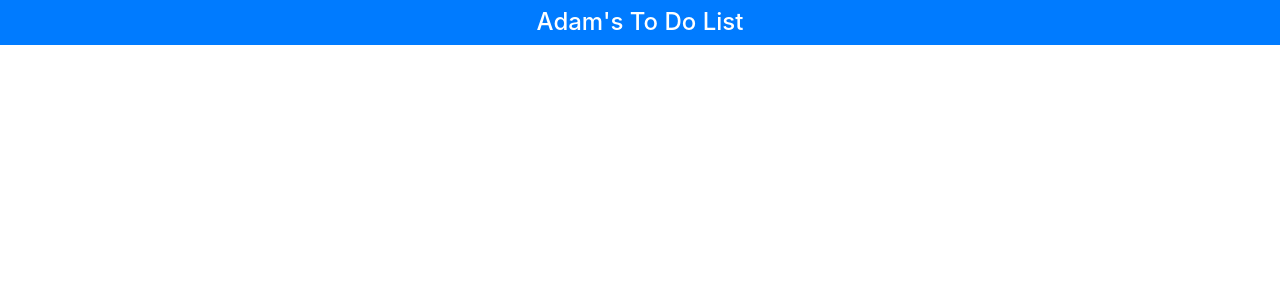
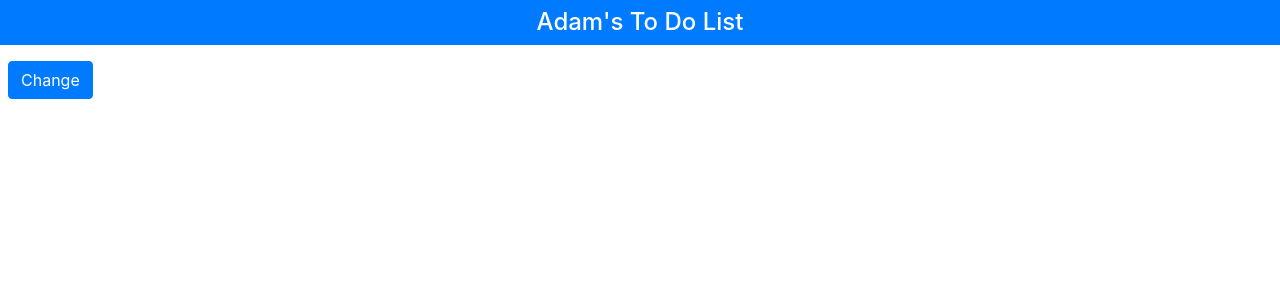
Before and after one commit to bpelikan/react-todo, a React (Create React App) app in the folder todo/: page / in a window 1280 px wide. Shown: the top 300 px of the page. Built offline with nearby package versions, Linux system fonts and the light colour scheme.

Commit message:
State Data Changes

```diff
--- a/todo/src/App.js
+++ b/todo/src/App.js
@@ -10,12 +10,21 @@
     }
   }
 
+  changeStateData = () => {
+    this.setState({
+      userName: this.state.userName === "Adam" ? "Bob" : "Adam"
+    })
+  }
+
   render() {
     return (
       <div>
         <h4 className="bg-primary text-white text-center p-2">
           { this.state.userName }'s To Do List
         </h4>
+        <button className="btn btn-primary m-2" onClick={ this.changeStateData }>
+          Change
+        </button>
       </div>
     )
   };
```
